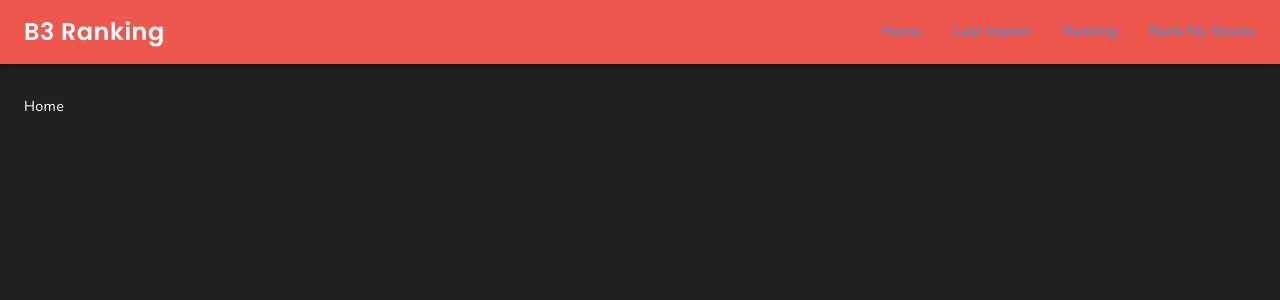
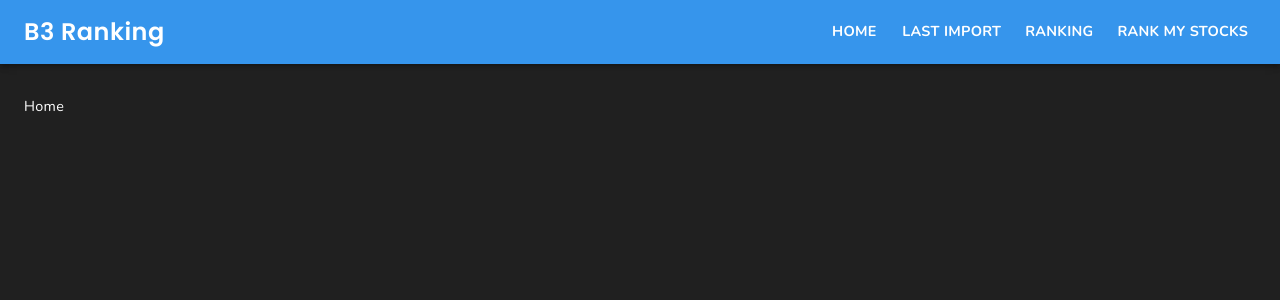
Before and after one commit to marciorasf/b3-ranking-web, a Next.js app: page / in a window 1280 px wide. Shown: the top 300 px of the page. Built offline with nearby package versions, Linux system fonts and the light colour scheme.

Commit message:
Improve menu items.

```diff
--- a/pages/_app.tsx
+++ b/pages/_app.tsx
@@ -2,7 +2,16 @@ import type { AppProps } from 'next/app'
 import Head from 'next/head'
 import Link from "next/link"
 
-import { CssBaseline, Container, AppBar, Toolbar, Typography, Grid, Link as MuiLink, ThemeProvider } from "@material-ui/core"
+import {
+  AppBar,
+  Button,
+  Container,
+  CssBaseline,
+  Grid,
+  ThemeProvider,
+  Toolbar,
+  Typography,
+} from "@material-ui/core"
 
 import { Spacing } from '../components'
 import '../styles/globals.css'
@@ -18,7 +27,7 @@ function App({ Component, pageProps }: AppProps) {
         <link rel="icon" href="/favicon.ico" />
       </Head>
 
-      <AppBar position="static" color="secondary">
+      <AppBar position="static">
         <Container>
           <Toolbar disableGutters>
             <Grid container justifyContent="space-between" alignItems="center">
@@ -29,36 +38,36 @@ function App({ Component, pageProps }: AppProps) {
               </Grid>
 
               <Grid item>
-                <Grid container spacing={4}>
+                <Grid container spacing={1}>
                   <Grid item>
                     <Link href="/" passHref >
-                      <MuiLink>
+                      <Button>
                         Home
-                      </MuiLink>
+                      </Button>
                     </Link>
                   </Grid>
 
                   <Grid item>
                     <Link href="/last-import" passHref >
-                      <MuiLink>
+                      <Button>
                         Last Import
-                      </MuiLink>
+                      </Button>
                     </Link>
                   </Grid>
 
                   <Grid item>
                     <Link href="/ranking" passHref >
-                      <MuiLink>
+                      <Button>
                         Ranking
-                      </MuiLink>
+                      </Button>
                     </Link>
                   </Grid>
 
                   <Grid item>
                     <Link href="/rank-my-stocks" passHref >
-                      <MuiLink>
+                      <Button>
                         Rank My Stocks
-                      </MuiLink>
+                      </Button>
                     </Link>
                   </Grid>
                 </Grid>
```
